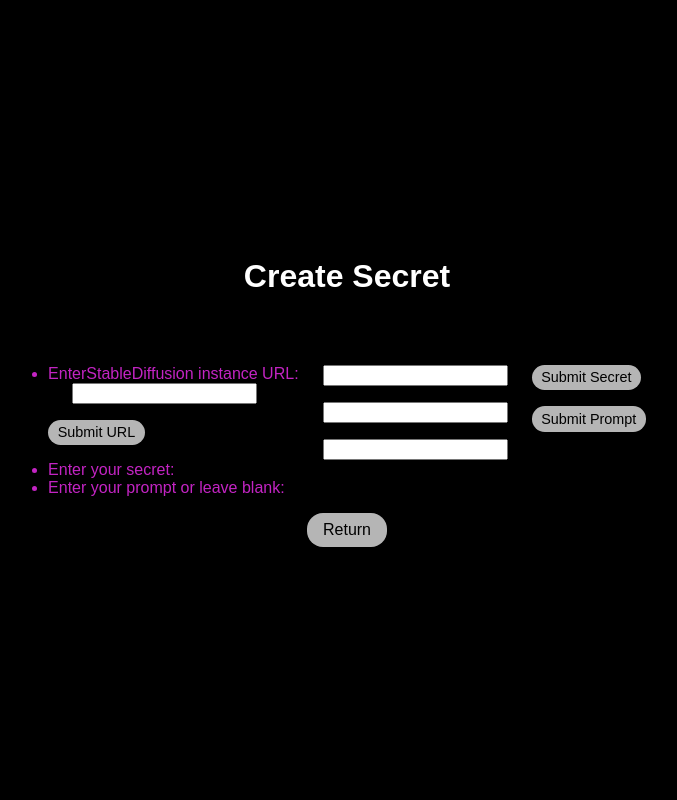
After one commit to philogicae/secret-diffusion-hackathon, a Flask app: page /create-secret in a window 1280 px wide. The commit adds this page. Shown: the whole page, without its empty margins (293-970 px from the left). Run offline with Flask 2, Linux system fonts and the light colour scheme.

Commit message:
all frontend update

```diff
--- a/src/app.py
+++ b/src/app.py
@@ -11,5 +11,10 @@ def index():
 def view_collection():
     return render_template('view-collection.html')
 
+@app.route('/create-secret')
+def create_secret():
+    return render_template('create-secret.html')
+
+
 if __name__ == '__main__':
     app.run(host='0.0.0.0', port=8080, debug=True)
--- /dev/null
+++ b/src/static/js/create-secret.js
@@ -0,0 +1,35 @@
+let connected = false;
+let stableDiffusionLink = "";
+const walletAddress = document.getElementById("walletAddress");
+const sdUrlInput = document.getElementById("sd-url-input");
+const submitBtn = document.getElementById("submit-btn");
+
+window.ethereum
+    .request({ method: "eth_requestAccounts" })
+    .then((accounts) => {
+        const selectedAccount = accounts[0];
+        console.log(selectedAccount);
+        connected = true;
+        walletAddress.textContent = "Connected to: " + selectedAccount;
+    })
+
+function handleSDUrl() {
+    stableDiffusionLink = sdUrlInput.value;
+    if (stableDiffusionLink) {
+        console.log(`StableDiffusion instance URL is: ${stableDiffusionLink}`);
+        sdUrlInput.disabled = true;
+        submitBtn.innerHTML = '<i class="fas fa-check"></i> URL saved';
+        submitBtn.classList.add("success");
+        // LOGIC TO CREATE NFT
+    } else {
+        console.log("Please enter a valid StableDiffusion instance URL.");
+    }
+}
+
+if (!connected) {
+    walletAddress.textContent = "Please return to Home page and connect to Metamask";
+}
+
+function redirectToHome() {
+    window.location.href = "/";
+}
--- a/src/static/js/script.js
+++ b/src/static/js/script.js
@@ -55,3 +55,7 @@ if (typeof window.ethereum !== "undefined") {
 function redirectToCollection() {
   window.location.href = "/view-collection";
 }
+
+function redirectToCreateSecret() {
+  window.location.href = "/create-secret";
+}
--- /dev/null
+++ b/src/templates/create-secret.html
@@ -0,0 +1,67 @@
+<!DOCTYPE html>
+<html lang="en">
+
+<head>
+    <title>SD - Create Secret</title>
+    <meta http-equiv="Content-Type" content="text/html;charset=UTF-8" />
+    <meta name="viewport" content="width=device-width, initial-scale=1" />
+    <link rel="shortcut icon" type="image/x-icon" href="{{ url_for('static', filename='icon/favicon.ico') }}" />
+    <link rel="stylesheet" type="text/css" href="{{ url_for('static', filename='css/style.css') }}" />
+    <link rel="stylesheet" href="https://cdnjs.cloudflare.com/ajax/libs/font-awesome/5.15.2/css/all.min.css" />
+</head>
+
+<body>
+    <div class="container">
+        <h1>Create Secret</h1>
+        <h4 id="walletAddress"></h4>
+
+        <div class="form-container" style="display:flex; flex-wrap:wrap;">
+            <div class="form-column">
+                <label for="sd-url-input" style="font-size: 1rem; color: #c324c3; display:list-item;">
+                    EnterStableDiffusion instance URL:
+                </label>
+                <input type="text" id="sd-url-input" name="sd-url-input" required style="margin-bottom: 1rem; margin-left: 1.5rem; margin-right: 1.5rem; display:list-item">
+                <button id="submit-btn" onclick="handleSDUrl()"
+                    style="padding: 0.3rem 0.6rem; font-size: 0.9rem; border-radius: 0.8rem; margin-bottom: 1rem; display: list-item;">Submit
+                    URL</button>
+
+
+
+                <label for="secret-input" style="font-size: 1rem; color: #c324c3; display:list-item;">Enter your
+                    secret:</label>
+                <label for="prompt-input" style="font-size: 1rem; color: #c324c3; display:list-item;">Enter your prompt
+                    or
+                    leave blank:</label>
+            </div>
+
+            <div class="form-column">
+                <input type="text" id="sd-url-input" name="sd-url-input" required
+                    style="margin-bottom: 1rem; margin-left: 1.5rem; margin-right: 1.5rem; display:list-item">
+                <input type="text" id="secret-input" name="secret-input" required
+                    style="margin-bottom: 1rem; margin-left: 1.5rem; margin-right: 1.5rem; display:list-item">
+                <input type="text" id="prompt-input" name="prompt-input" required
+                    style="margin-bottom: 1rem; margin-left: 1.5rem; margin-right: 1.5rem; display:list-item">
+            </div>
+
+            <div class="form-column">
+
+                <button id="submit-btn" onclick="handleSecret()"
+                    style="padding: 0.3rem 0.6rem; font-size: 0.9rem; border-radius: 0.8rem; margin-bottom: 1rem; display: list-item;">Submit
+                    Secret</button>
+                <button id="submit-btn" onclick="handlePrompt()"
+                    style="padding: 0.3rem 0.6rem; font-size: 0.9rem; border-radius: 0.8rem; margin-bottom: 1rem; display: list-item;">Submit
+                    Prompt</button>
+            </div>
+        </div>
+
+
+
+        <p>
+            <button onclick="redirectToHome()">Return</button>
+
+            <script type="text/javascript" src="static/js/create-secret.js"></script>
+    </div>
+    </div>
+</body>
+
+</html>
--- a/src/templates/index.html
+++ b/src/templates/index.html
@@ -17,7 +17,7 @@
     <h4 id="walletAddress"></h4>
       <div id="after-connect-buttons">
         <div class="button-container" id="group1">
-          <button id="create-secret-button">Create Secret</button>
+          <button onclick="redirectToCreateSecret()">Create Secret</button>
           <a href="/view-collection">
             <button onclick="redirectToCollection()">View Collection</button>
           </a>
--- a/src/templates/view-collection.html
+++ b/src/templates/view-collection.html
@@ -14,7 +14,7 @@
         <!-- <img src="static/images/logo.png" alt="Logo" /> -->
         <h1>My Collection</h1>
         <!-- <button id="connect-button">Connect Wallet</button> -->
-        <!-- <h4 id="walletAddress"></h4> -->
+        <h4 id="walletAddress"></h4>
 
         <button onclick="redirectToHome()">Return</button>
 
```
Also changed, not shown: src/static/css/style.css (+0 -50 lines), src/static/js/view-collection.js (+17 -0 lines).
